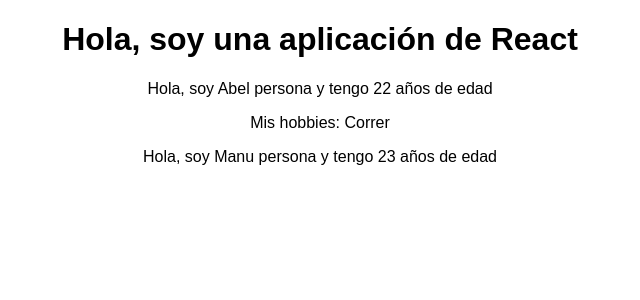
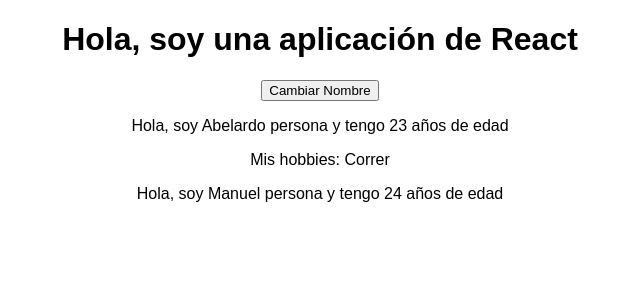
Before and after one commit to AbelardoRivas/react_app, a React (Create React App) app: page / in a window 1280 px wide. Shown: the top 300 px of the page, without its empty margins (320-960 px from the left). Built offline with nearby package versions, Linux system fonts and the light colour scheme.

Commit message:
manejando el estado (state)

```diff
--- a/src/App.js
+++ b/src/App.js
@@ -3,12 +3,20 @@ import './App.css';
 import Persona from './Persona/Persona';
 
 class App extends Component {
+  state = {
+    array_de_personas: [
+      { nombre: 'Abelardo', edad: 23 },
+      { nombre: 'Manuel', edad: 24 }
+    ]
+  }
+
   render() {
     return (
       <div className="App">
         <h1>Hola, soy una aplicación de React</h1>
-        <Persona nombre="Abel" edad="22" >Mis hobbies: Correr</Persona>
-        <Persona nombre="Manu" edad="23" />
+        <button>Cambiar Nombre</button>
+        <Persona nombre={this.state.array_de_personas[0].nombre} edad={this.state.array_de_personas[0].edad} >Mis hobbies: Correr</Persona>
+        <Persona nombre={this.state.array_de_personas[1].nombre} edad={this.state.array_de_personas[1].edad} />
       </div>
     );
   }
```
